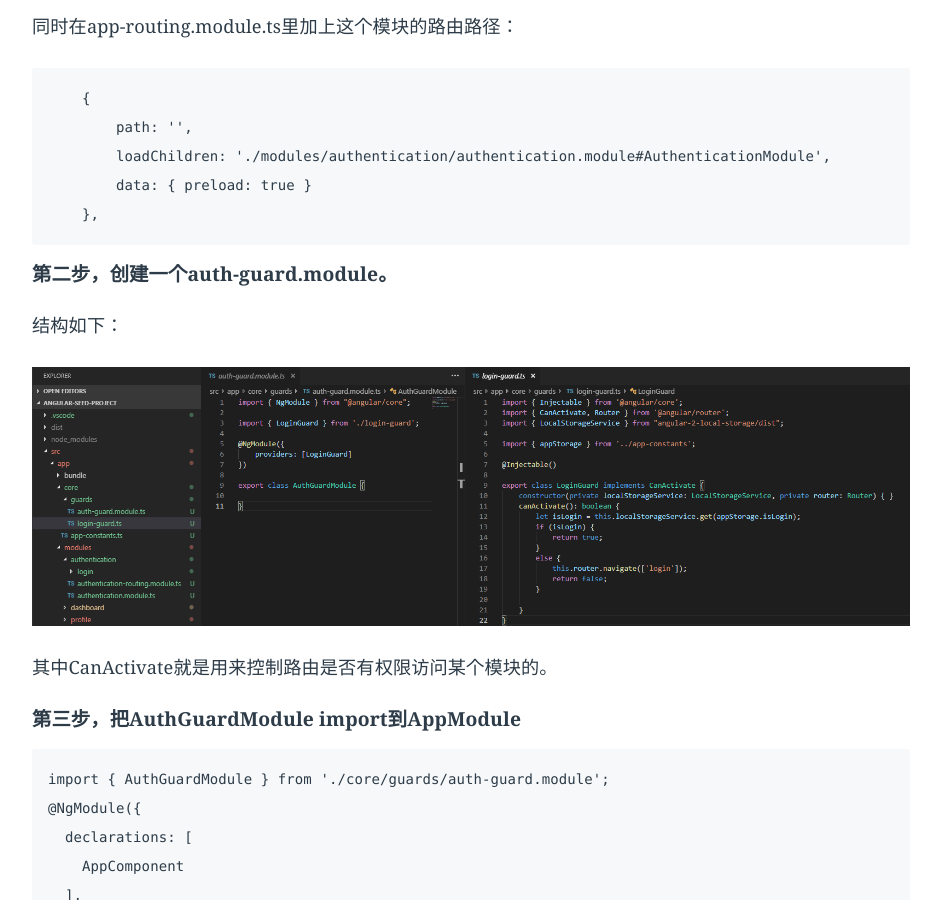
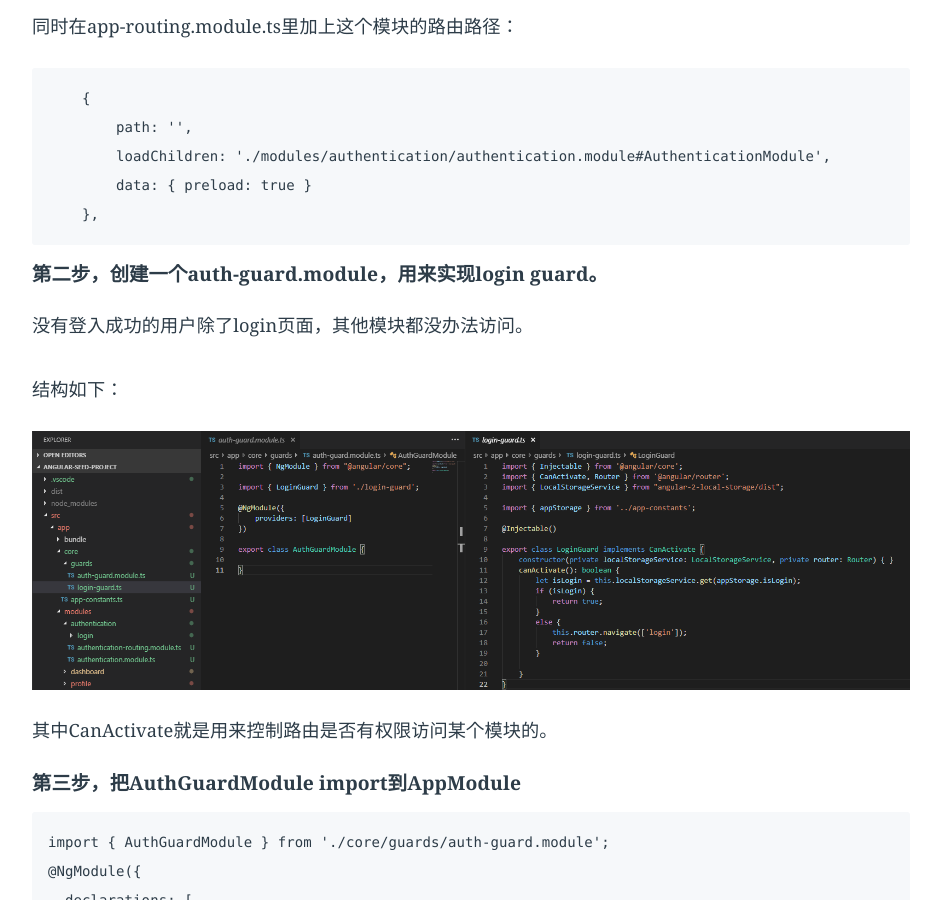
Before and after one commit to LiMeii/LiMeii.github.io, a Jekyll site: the page built from _posts/2018-10-27-angular-routing-guards.md, in a window 1280 px wide and 900 px high, scrolled down 2821 px. Shown: the whole window, without its empty margins (177-1118 px from the left). Built offline with Jekyll 4.4.1, drawn with Linux system fonts in a browser that asks for light colours.

Commit message:
update post

````diff
--- a/_posts/2018-10-27-angular-routing-guards.md
+++ b/_posts/2018-10-27-angular-routing-guards.md
@@ -108,7 +108,10 @@ export class ReportsRoutingModule { }
     },
 ```
 
-### 第二步，创建一个auth-guard.module。
+### 第二步，创建一个auth-guard.module，用来实现login guard。
+没有登入成功的用户除了login页面，其他模块都没办法访问。
+
+
 结构如下：
 
 ![angular](https://limeii.github.io/assets/images/posts/angular/angular-routing-permission-auth-guard.png){:height="100%" width="100%"}
````
